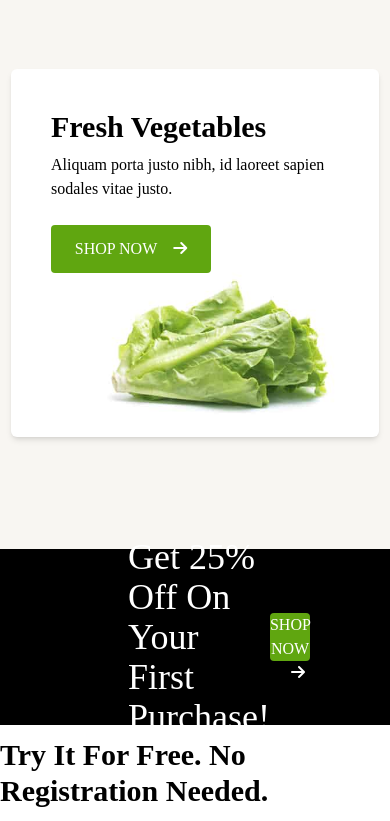
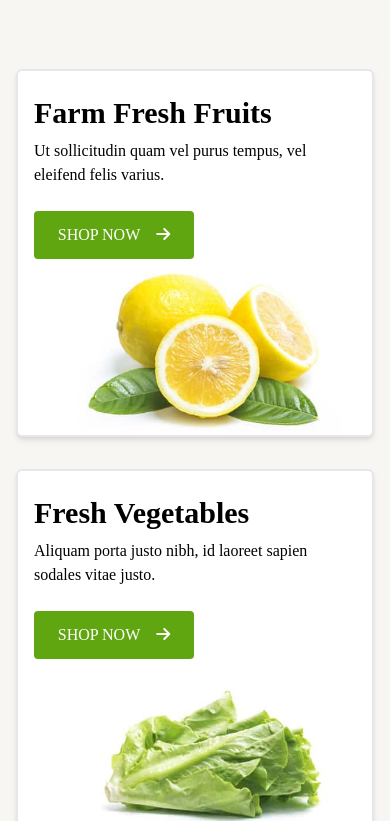
Before and after one commit to RaunakScarlet/Organic-Store, a React (Vite) app: page / in a window 390 px wide. Shown: the part 2934-3755 px from the top of the page. Built offline with nearby package versions, Linux system fonts and the light colour scheme.

Commit message:
made FreshSection responsive

```diff
--- a/src/components/FreshSection.jsx
+++ b/src/components/FreshSection.jsx
@@ -5,15 +5,15 @@ import cabbage from "../assets/product13-free-img.jpg";
 
 const FreshSection = () => {
     return (
-        <div className="w-full  relative bg-[#F8F6F2] flex flex-col items-center mt-20 ">
+        <div className="w-full relative bg-[#F8F6F2] flex flex-col items-center mt-20  ">
             <img
                 src={basilLeaf}
                 alt="basilLeaf"
                 className="absolute -top-10  w-[12rem]"
             />
-            <div className="py-28 flex gap-8">
-                <div className="bg-white w-[23rem] h-[23rem] rounded-md shadow-md  flex flex-col relative overflow-hidden py-8 px-10">
-                    <div className="relative z-10">
+            <div className="py-28 grid  grid-cols-1 md:grid-cols-3 items-center  gap-8 md:gap-8 mx-4">
+                <div className="bg-white w-auto    h-[23rem] rounded-md shadow-md  flex flex-col  overflow-hidden border-2 relative ">
+                    <div className="p-4 relative z-10  ">
                         <h3 className="font-bold text-3xl  py-2 ">
                             Farm Fresh Fruits
                         </h3>
@@ -26,15 +26,14 @@ const FreshSection = () => {
                             <i className="fa-solid fa-arrow-right ml-4"></i>
                         </button>
                     </div>
-
                     <img
                         src={lemon}
                         alt="lemon"
-                        className=" absolute w-72 right-4 top-0   "
+                        className=" absolute w-72 right-4 top-2 md:top-20 lg:top-0 "
                     />
                 </div>
-                <div className="bg-white w-[23rem] h-[23rem] rounded-md shadow-md  flex flex-col relative overflow-hidden py-8 px-10">
-                    <div className="relative z-10">
+                <div className="bg-white w-auto  h-[23rem] rounded-md shadow-md  flex flex-col  overflow-hidden  border-2 relative ">
+                    <div className="p-4 relative z-10  ">
                         <h3 className="font-bold text-3xl  py-2 ">
                             Fresh Vegetables
                         </h3>
@@ -47,15 +46,15 @@ const FreshSection = () => {
                             <i className="fa-solid fa-arrow-right ml-4"></i>
                         </button>
                     </div>
-
                     <img
                         src={cabbage}
                         alt="cabbage"
-                        className=" absolute w-72 right-4 top-0   "
+                        className=" absolute w-72 right-4 top-2 md:top-20 lg:top-0 "
                     />
                 </div>
-                <div className="bg-white w-[23rem] h-[23rem] rounded-md shadow-md  flex flex-col relative overflow-hidden py-8 px-10">
-                    <div className="relative z-10">
+
+                <div className="bg-white w-auto  h-[23rem] rounded-md shadow-md  flex flex-col  overflow-hidden  border-2 relative  ">
+                    <div className="p-4 relative z-10  ">
                         <h3 className="font-bold text-3xl  py-2 ">
                             Organic Legume
                         </h3>
@@ -68,25 +67,26 @@ const FreshSection = () => {
                             <i className="fa-solid fa-arrow-right ml-4"></i>
                         </button>
                     </div>
-
                     <img
                         src={pulse}
                         alt="pulse"
-                        className=" absolute w-72 right-4 top-0   "
+                        className=" absolute w-72 right-4 top-2 md:top-20 lg:top-0 "
                     />
                 </div>
+
+
             </div>
-            <div className="w-full h-44 px-32 bg-black flex justify-between items-center ">
-                <h2 className="text-4xl text-white">
+            <div className="w-full min-h-32  px-4 sm:px-10 md:px-16  bg-black flex justify-between items-center ">
+                <h2 className="md:text-2xl lg:text-4xl text-white">
                     Get 25% Off On Your First Purchase!
                 </h2>
-                <button className="bg-[#60a610] w-40 h-12  text-white rounded">
-                    <span className="">SHOP NOW</span>
-                    <i className="fa-solid fa-arrow-right ml-4"></i>
+                <button className="bg-[#60a610] w-40 h-8 sm:h-12  text-white rounded">
+                    <span className="text-xs sm:text-xl">SHOP NOW</span>
+                    <i className="fa-solid fa-arrow-right ml-4 text-xs sm:text-xl"></i>
                 </button>
             </div>
-            <div className="w-full h-24 flex items-center justify-center bg-white" >
-                <h1 className="text-3xl font-bold text-black">
+            <div className="w-full h-24 flex items-center justify-center bg-white">
+                <h1 className="text-md sm:text-lg md:text-2xl lg:text-3xl  font-bold text-black">
                     Try It For Free. No Registration Needed.
                 </h1>
             </div>
```
